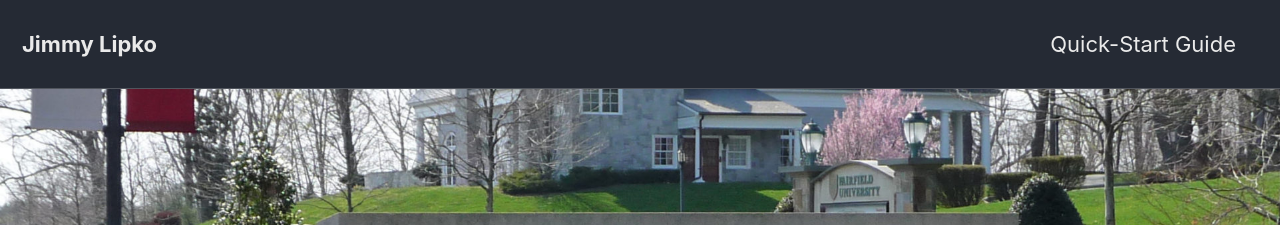
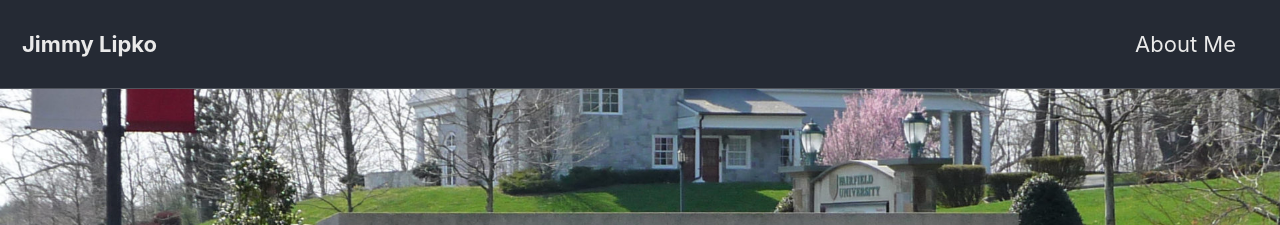
Before and after one commit to jimmy-lipko/jimmy-lipko.github.io, a Jekyll site: the page built from _pages/about.md, in a window 1280 px wide and 900 px high. Shown: the top 225 px of the window. Built offline with Jekyll 4.4.1, drawn with Linux system fonts in a browser that asks for light colours; cached includes are drawn as plain includes; nearby versions of some CDN libraries.

Commit message:
About me update

```diff
--- a/_data/navigation.yml
+++ b/_data/navigation.yml
@@ -1,7 +1,7 @@
 # main links
 main:
-  - title: "Quick-Start Guide"
-    url: https://mmistakes.github.io/minimal-mistakes/docs/quick-start-guide/
+  - title: "About Me"
+    url: /about/
   # - title: "About"
   #   url: https://mmistakes.github.io/minimal-mistakes/about/
   # - title: "Sample Posts"
```
Also changed, not shown: 1 other file.
